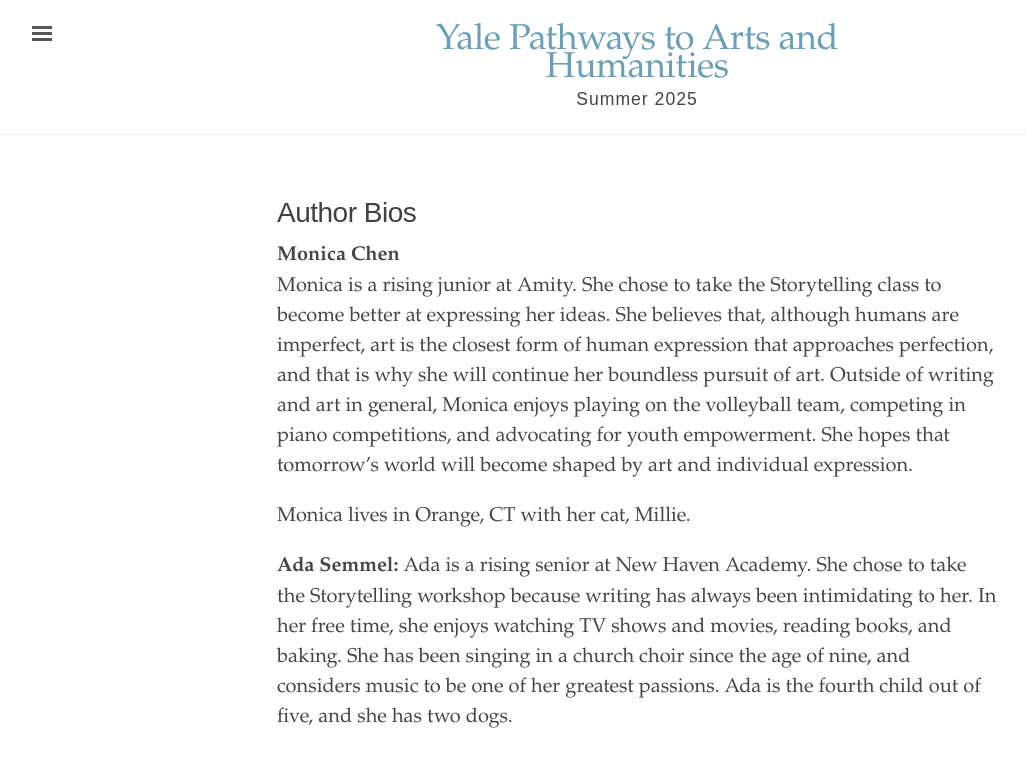
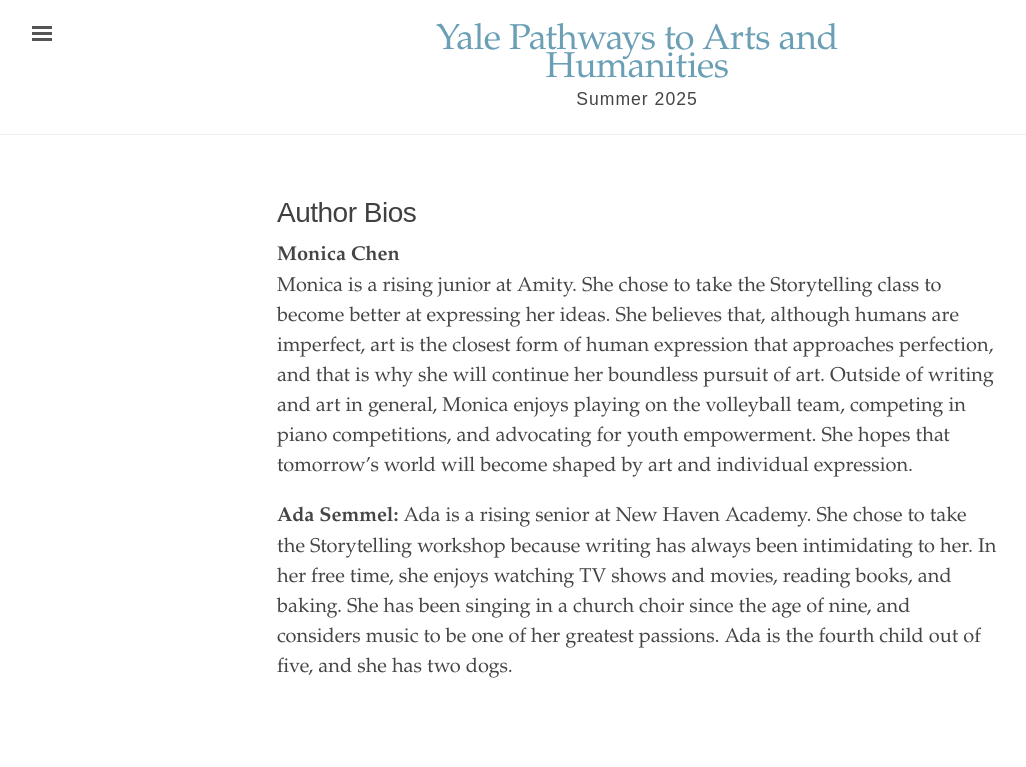
Before and after one commit to ypah-s25/storytelling, a Jekyll site: the page built from info.md, in a window 1280 px wide. Shown: the top 767 px of the page, without its empty margins (3-1029 px from the left). Built offline with Jekyll 4.4.1, drawn with Linux system fonts in a browser that asks for light colours.

Commit message:
Update info.md

```diff
--- a/info.md
+++ b/info.md
@@ -4,6 +4,6 @@
 ---
 <p><strong>Monica Chen</strong><br>
 Monica is a rising junior at Amity. She chose to take the Storytelling class to become better at expressing her ideas. She believes that, although humans are imperfect, art is the closest form of human expression that approaches perfection, and that is why she will continue her boundless pursuit of art. Outside of writing and art in general, Monica enjoys playing on the volleyball team, competing in piano competitions, and advocating for youth empowerment. She hopes that tomorrow’s world will become shaped by art and individual expression.</p>
-Monica lives in Orange, CT with her cat, Millie.
+
 <p><b>Ada Semmel:</b> Ada is a rising senior at New Haven Academy. She chose to take the Storytelling workshop because writing has always been intimidating to her. In her free time, she enjoys watching TV shows and movies, reading books, and baking. She has been singing in a church choir since the age of nine, and considers music to be one of her greatest passions. Ada is the fourth child out of five, and she has two dogs.
 </p>
```
